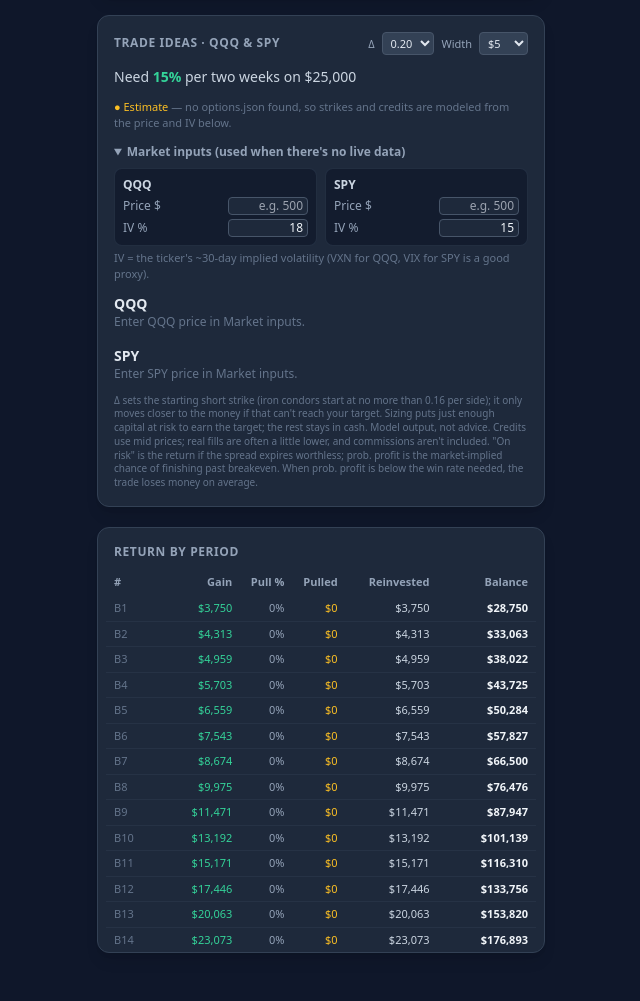
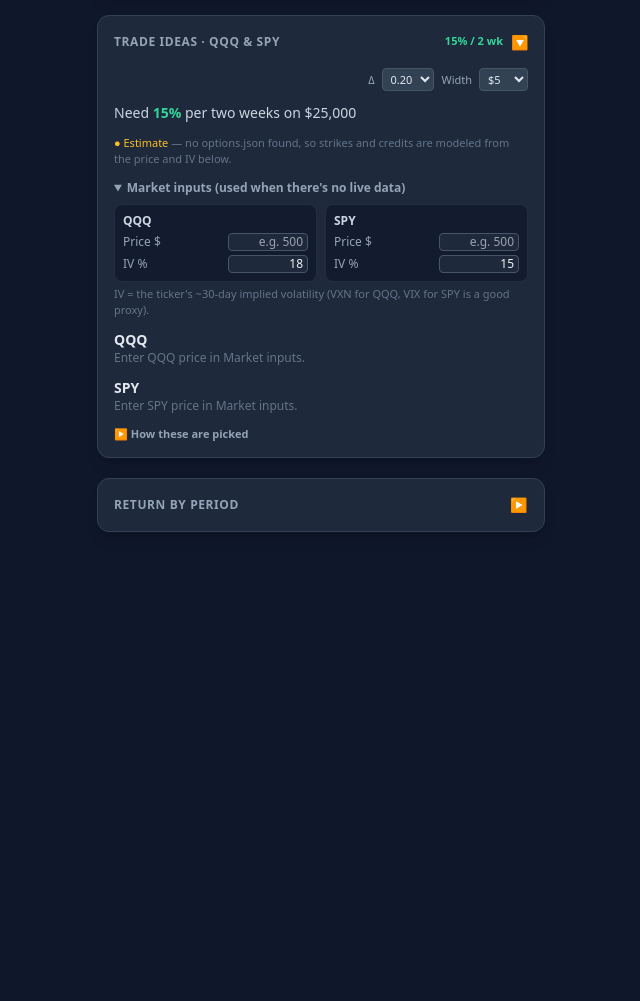
Before and after one commit to tapankrath/Compounder, a plain HTML site: page index.html in a window 1280 px wide. Shown: the part 760-1761 px from the top of the page, without its empty margins (319-959 px from the left). After the commit the page ends 1340 px from the top, so only its background shows below. Drawn offline with nearby package versions, Linux system fonts and the light colour scheme.

Commit message:
Add files via upload

```diff
--- a/index.html
+++ b/index.html
@@ -20,6 +20,10 @@
         input[type=range] { width: 100%; accent-color: #2563eb; }
         input, select, textarea { -webkit-user-select: text; user-select: text; }
         input[type=number]::-webkit-inner-spin-button { -webkit-appearance: none; }
+        details.sec > summary { list-style: none; cursor: pointer; }
+        details.sec > summary::-webkit-details-marker { display: none; }
+        details.sec > summary .chev { transition: transform .15s; display: inline-block; }
+        details.sec[open] > summary .chev { transform: rotate(90deg); }
     </style>
 </head>
 <body class="bg-slate-900 text-slate-100 min-h-screen p-4 pb-12 font-sans select-none">
@@ -127,8 +131,10 @@
         <div id="calcTrades"></div>
 
         <!-- Period-by-period -->
-        <div class="bg-slate-800 rounded-xl border border-slate-700 shadow-lg">
-            <div class="p-4 pb-2 text-xs font-bold text-slate-400 uppercase tracking-wider">Return by Period</div>
+        <details class="sec bg-slate-800 rounded-xl border border-slate-700 shadow-lg" data-remember="periods">
+            <summary class="p-4 flex justify-between items-center text-xs font-bold text-slate-400 uppercase tracking-wider">
+                <span>Return by Period</span><span class="chev text-slate-500 text-sm">▶</span>
+            </summary>
             <div class="max-h-96 overflow-y-auto px-2 pb-2">
                 <table class="w-full text-[11px] tabular-nums">
                     <thead class="sticky top-0 bg-slate-800 text-slate-400">
@@ -137,7 +143,7 @@
                     <tbody id="periodRows"></tbody>
                 </table>
             </div>
-        </div>
+        </details>
         </div>
 
         <!-- ===================== TARGET PLANNER ===================== -->
@@ -221,9 +227,9 @@
         const yearsInput = document.getElementById('years');
         const pullInput = document.getElementById('pull');
         const PERIOD_INFO = {
-            weekly:   { label: 'Week',      short: 'W', n: 52 },
-            biweekly: { label: 'Two Weeks', short: 'B', n: 26 },
-            monthly:  { label: 'Month',     short: 'M', n: 12 }
+            weekly:   { label: 'Week',      short: 'W', n: 52, plural: 'weeks' },
+            biweekly: { label: 'Two Weeks', short: 'B', n: 26, plural: 'two-week periods' },
+            monthly:  { label: 'Month',     short: 'M', n: 12, plural: 'months' }
         };
         let period = 'biweekly';
         let ratePct = parseFloat(rateInput.value);
@@ -344,6 +350,24 @@
         setCalcMode('compound');
         setPeriod('biweekly');
         render();
+
+        // ===================== COLLAPSIBLE SECTIONS =====================
+        // Remember open/closed state of <details data-remember="key"> per device
+        let sectionState = {};
+        try { sectionState = JSON.parse(localStorage.getItem('sections') || '{}'); } catch (e) {}
+        function rememberSections(root) {
+            root.querySelectorAll('details[data-remember]').forEach(d => {
+                const key = d.dataset.remember;
+                if (key in sectionState) d.open = sectionState[key];
+                d.addEventListener('toggle', () => {
+                    sectionState[key] = d.open;
+                    try { localStorage.setItem('sections', JSON.stringify(sectionState)); } catch (e) {}
+                });
+            });
+        }
+        let tickerOpen = {};
+        try { tickerOpen = JSON.parse(localStorage.getItem('tickerOpen') || '{}'); } catch (e) {}
+        rememberSections(document);
 
         // ===================== TRADE IDEAS (QQQ / SPY) =====================
         const RFR = 0.04;                                   // risk-free rate for Black-Scholes
@@ -482,7 +506,7 @@
         const fmtK = k => (Math.round(k * 100) / 100).toString();
         const fmtDate = s => new Date(s + 'T12:00:00Z').toLocaleDateString('en-US', { month: 'short', day: 'numeric', timeZone: 'UTC' });
 
-        function tradeBlock(t, ch, w, r, capital, periodLabel) {
+        function tradeBlock(t, ch, w, r, capital, info) {
             const maxProfit = t.credit * 100, maxLoss = (w - t.credit) * 100;
             const frac = Math.min(1, r / t.ror);                 // share of capital to put at risk
             const contracts = Math.floor(capital * frac / maxLoss);
@@ -511,7 +535,7 @@
                         <div><span class="text-slate-500">Win rate needed</span><br>${Math.round(beWin * 100)}%</div>
                     </div>
                     <div class="text-[11px] text-slate-400 mt-2">${sizeLine}</div>
-                    <div class="text-[11px] text-slate-500 mt-1">One full loss wipes out ~${lossPeriods < 10 ? lossPeriods.toFixed(1) : Math.round(lossPeriods)} winning ${periodLabel.toLowerCase()}s.</div>
+                    <div class="text-[11px] text-slate-500 mt-1">One full loss wipes out ~${lossPeriods < 10 ? lossPeriods.toFixed(1) : Math.round(lossPeriods)} winning ${info.plural}.</div>
                 </div>`;
         }
 
@@ -520,9 +544,13 @@
             if (!box.dataset.init) {
                 box.dataset.init = '1';
                 box.innerHTML = `
-                <div class="bg-slate-800 p-4 rounded-xl border border-slate-700 shadow-lg space-y-3">
-                    <div class="flex justify-between items-center">
-                        <div class="text-xs font-bold text-slate-400 uppercase tracking-wider">Trade Ideas · QQQ &amp; SPY</div>
+                <details class="sec bg-slate-800 rounded-xl border border-slate-700 shadow-lg" data-remember="trades-${containerId}" open>
+                    <summary class="p-4 flex justify-between items-center">
+                        <span class="text-xs font-bold text-slate-400 uppercase tracking-wider">Trade Ideas · QQQ &amp; SPY</span>
+                        <span class="flex items-center gap-2"><span data-role="sumtag" class="text-[11px] text-emerald-400 font-semibold"></span><span class="chev text-slate-500 text-sm">▶</span></span>
+                    </summary>
+                <div class="px-4 pb-4 space-y-3">
+                    <div class="flex justify-end">
                         <div class="flex gap-2">
                         <label class="text-[11px] text-slate-400">Δ
                             <select data-role="delta" class="bg-slate-700 border border-slate-600 rounded px-1 py-0.5 text-slate-200 ml-1">
@@ -548,9 +576,21 @@
                         </div>
                         <div class="text-[11px] text-slate-500 mt-1">IV = the ticker's ~30-day implied volatility (VXN for QQQ, VIX for SPY is a good proxy).</div>
                     </details>
-                    <div data-role="results" class="space-y-4"></div>
-                    <div class="text-[10px] text-slate-500 leading-snug">Δ sets the starting short strike (iron condors start at no more than 0.16 per side); it only moves closer to the money if that can't reach your target. Sizing puts just enough capital at risk to earn the target; the rest stays in cash. Model output, not advice. Credits use mid prices; real fills are often a little lower, and commissions aren't included. "On risk" is the return if the spread expires worthless; prob. profit is the market-implied chance of finishing past breakeven. When prob. profit is below the win rate needed, the trade loses money on average.</div>
-                </div>`;
+                    <div data-role="results" class="space-y-3"></div>
+                    <details class="sec text-[10px] text-slate-500 leading-snug" data-remember="trades-help">
+                        <summary class="text-[11px] font-semibold text-slate-400"><span class="chev">▶</span> How these are picked</summary>
+                        <div class="mt-1">Δ sets the starting short strike (iron condors start at no more than 0.16 per side); it only moves closer to the money if that can't reach your target. Sizing puts just enough capital at risk to earn the target; the rest stays in cash. Model output, not advice. Credits use mid prices; real fills are often a little lower, and commissions aren't included. "On risk" is the return if the spread expires worthless; prob. profit is the market-implied chance of finishing past breakeven. When prob. profit is below the win rate needed, the trade loses money on average.</div>
+                    </details>
+                </div>
+                </details>`;
+                rememberSections(box);
+                // Per-ticker sections are re-rendered, so track their open state here
+                box.addEventListener('toggle', e => {
+                    const tk = e.target.dataset && e.target.dataset.ticker;
+                    if (!tk) return;
+                    tickerOpen[tk] = e.target.open;
+                    try { localStorage.setItem('tickerOpen', JSON.stringify(tickerOpen)); } catch (err) {}
+                }, true);
                 box.querySelector('[data-role=width]').addEventListener('change', e => {
                     tradeWidth = parseFloat(e.target.value);
                     try { localStorage.setItem('tradeWidth', tradeWidth); } catch (err) {}
@@ -592,6 +632,7 @@
 
             if (ratePctIn == null) { head.innerHTML = 'Target not reachable at this period length.'; res.innerHTML = ''; return; }
             const r = ratePctIn / 100;
+            box.querySelector('[data-role=sumtag]').textContent = `${+ratePctIn.toFixed(2)}% / ${info.short === 'B' ? '2 wk' : info.label.toLowerCase()}`;
             head.innerHTML = `Need <b class="text-emerald-400">${+ratePctIn.toFixed(2)}%</b> per ${info.label.toLowerCase()} on ${formatUSD(capital)}${subtitle ? ' · ' + subtitle : ''}`;
             if (r <= 0) { res.innerHTML = '<div class="text-xs text-slate-400">No return needed.</div>'; return; }
 
@@ -605,11 +646,13 @@
                 const expTxt = ch.exp ? `${fmtDate(ch.exp)} · ${ch.dte} DTE` : `~${ch.dte} DTE`;
                 const bp = findBullPut(ch, w, r, tradeDelta), ic = findCondor(ch, w, r, Math.min(tradeDelta, 0.16));
                 const none = kind => `<div class="p-3 bg-slate-900/70 rounded-lg border border-slate-700/50 text-xs text-slate-400"><b class="${kind === 'Bull Put Spread' ? 'text-sky-300' : 'text-fuchsia-300'}">${kind}</b>: no $${w}-wide spread at this expiry pays ${+ratePctIn.toFixed(2)}% on risk.</div>`;
-                return `<div class="space-y-2">
-                    <div class="flex justify-between items-baseline"><span class="text-sm font-bold text-slate-200">${tk} <span class="font-normal text-slate-400">$${fmt2(ch.spot)}</span></span><span class="text-xs text-purple-300">${expTxt}</span></div>
-                    ${bp ? tradeBlock(bp, ch, w, r, capital, info.label) : none('Bull Put Spread')}
-                    ${ic ? tradeBlock(ic, ch, w, r, capital, info.label) : none('Iron Condor')}
-                </div>`;
+                return `<details class="sec" data-ticker="${tk}" ${tickerOpen[tk] !== false ? 'open' : ''}>
+                    <summary class="flex justify-between items-baseline py-1"><span class="text-sm font-bold text-slate-200"><span class="chev text-slate-500 text-xs mr-1">▶</span>${tk} <span class="font-normal text-slate-400">$${fmt2(ch.spot)}</span></span><span class="text-xs text-purple-300">${expTxt}</span></summary>
+                    <div class="space-y-2 mt-1">
+                    ${bp ? tradeBlock(bp, ch, w, r, capital, info) : none('Bull Put Spread')}
+                    ${ic ? tradeBlock(ic, ch, w, r, capital, info) : none('Iron Condor')}
+                    </div>
+                </details>`;
             }).join('');
         }
 
```
